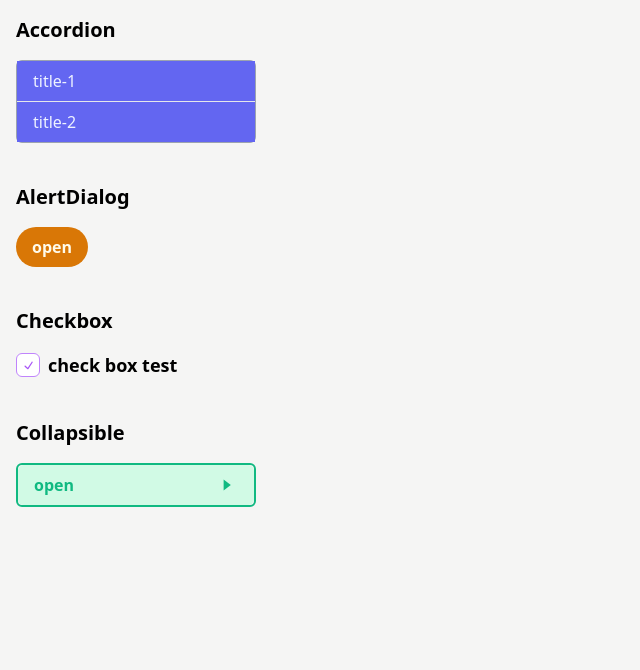
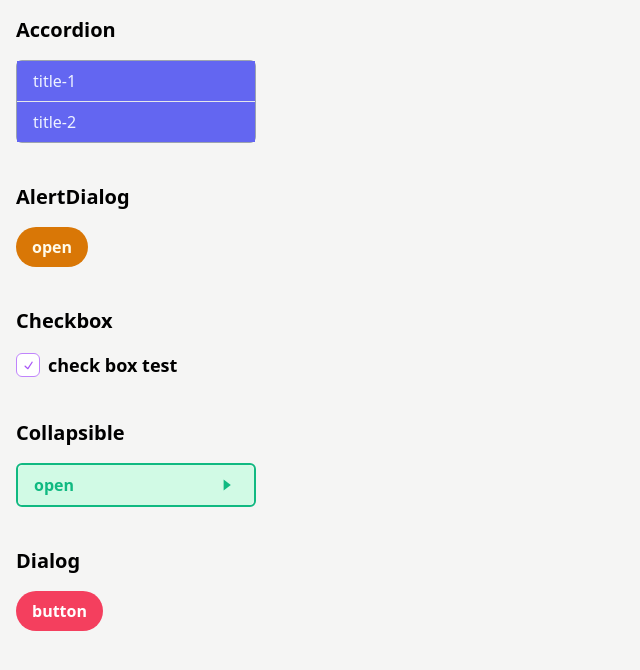
Before and after one commit to K-shigehito/radix-ui-example, a React (Vite) app: page / in a window 1280 px wide. Shown: the top 670 px of the page, without its empty margins (0-640 px from the left). Built offline with nearby package versions, Linux system fonts and the light colour scheme.

Commit message:
fix: add sample

```diff
--- a/src/App.tsx
+++ b/src/App.tsx
@@ -3,6 +3,7 @@ import Accordion from './components/Accordion/Accordion';
 import AlertDialog from './components/AlertDialog/AlertDialog';
 import Checkbox from './components/Checkbox/Checkbox';
 import Collapsible from './components/Collapsible/Collapsible';
+import Dialog from './components/Dialog/Dialog';
 
 const accordionData = [
   {
@@ -42,6 +43,10 @@ const App = () => {
       <LayoutWrapper title='Collapsible'>
         <Collapsible />
       </LayoutWrapper>
+
+      <LayoutWrapper title='Dialog'>
+        <Dialog />
+      </LayoutWrapper>
     </div>
   );
 };
--- a/src/components/Dialog/Dialog.tsx
+++ b/src/components/Dialog/Dialog.tsx
@@ -4,7 +4,7 @@ import * as Dialog from '@radix-ui/react-dialog';
 export default () => (
   <Dialog.Root>
     <div>
-      <Dialog.Trigger className='inline-flex rounded-full bg-teal-500 px-4 py-2 font-bold text-white'>
+      <Dialog.Trigger className='inline-flex rounded-full bg-rose-500 px-4 py-2 font-bold text-white'>
         button
       </Dialog.Trigger>
     </div>
@@ -13,16 +13,16 @@ export default () => (
         className={`${styles['dialog-overlay']} fixed inset-0 bg-gray-500 opacity-50`}
       />
       <Dialog.Content
-        className={`${styles['dialog-content']} fixed top-1/2 left-1/2 w-80 -translate-y-1/2 -translate-x-1/2 rounded-md bg-teal-50 px-8 py-4 shadow-sm`}
+        className={`${styles['dialog-content']} fixed top-1/2 left-1/2 w-80 -translate-y-1/2 -translate-x-1/2 rounded-md bg-rose-50 px-8 py-4 shadow-sm`}
       >
-        <Dialog.Title className='mb-4 text-3xl font-bold text-teal-500'>
+        <Dialog.Title className='mb-4 text-3xl font-bold text-rose-500'>
           title
         </Dialog.Title>
         <Dialog.Description>
           Dialogコンポーネントのテストです
         </Dialog.Description>
         <div className='mt-8 flex justify-end'>
-          <Dialog.Close className='rounded-md bg-teal-500 px-4 py-2 text-white'>
+          <Dialog.Close className='rounded-md bg-rose-500 px-4 py-2 text-white'>
             close
           </Dialog.Close>
         </div>
```
